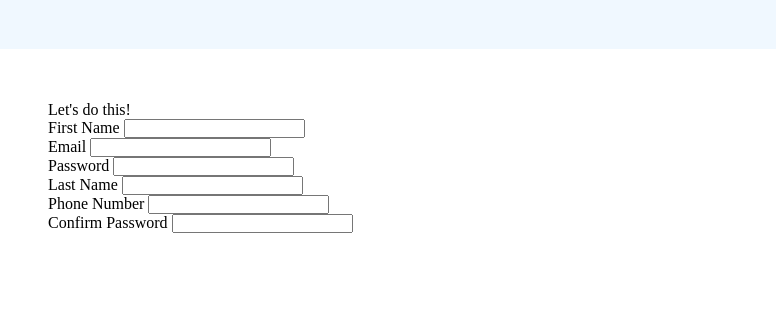
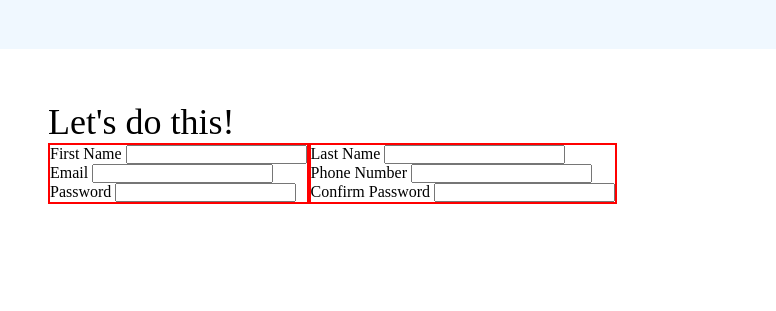
Before and after one commit to cdogcoder/sign-up-form, a plain HTML site: page index.html in a window 1280 px wide. Shown: the part 218-529 px from the top of the page, 504-1280 px from the left. Drawn offline with Linux system fonts and the light colour scheme.

Commit message:
Add unfinished styling to form content container and elements

```diff
--- a/styles.css
+++ b/styles.css
@@ -85,3 +85,19 @@ body {
 .content-container .bottom-content button {
     padding: 8px 24px;
 }
+
+.content-container .form-content form {
+    display: flex;
+    flex-flow: row wrap;
+}
+
+.content-container .form-content form > p {
+    font-size: 36px;
+    width: 100%;
+}
+
+.content-container .form-content div[class$="column-controls"] {
+    display: flex;
+    flex-direction: column;
+    border: 2px solid red;
+}
```
